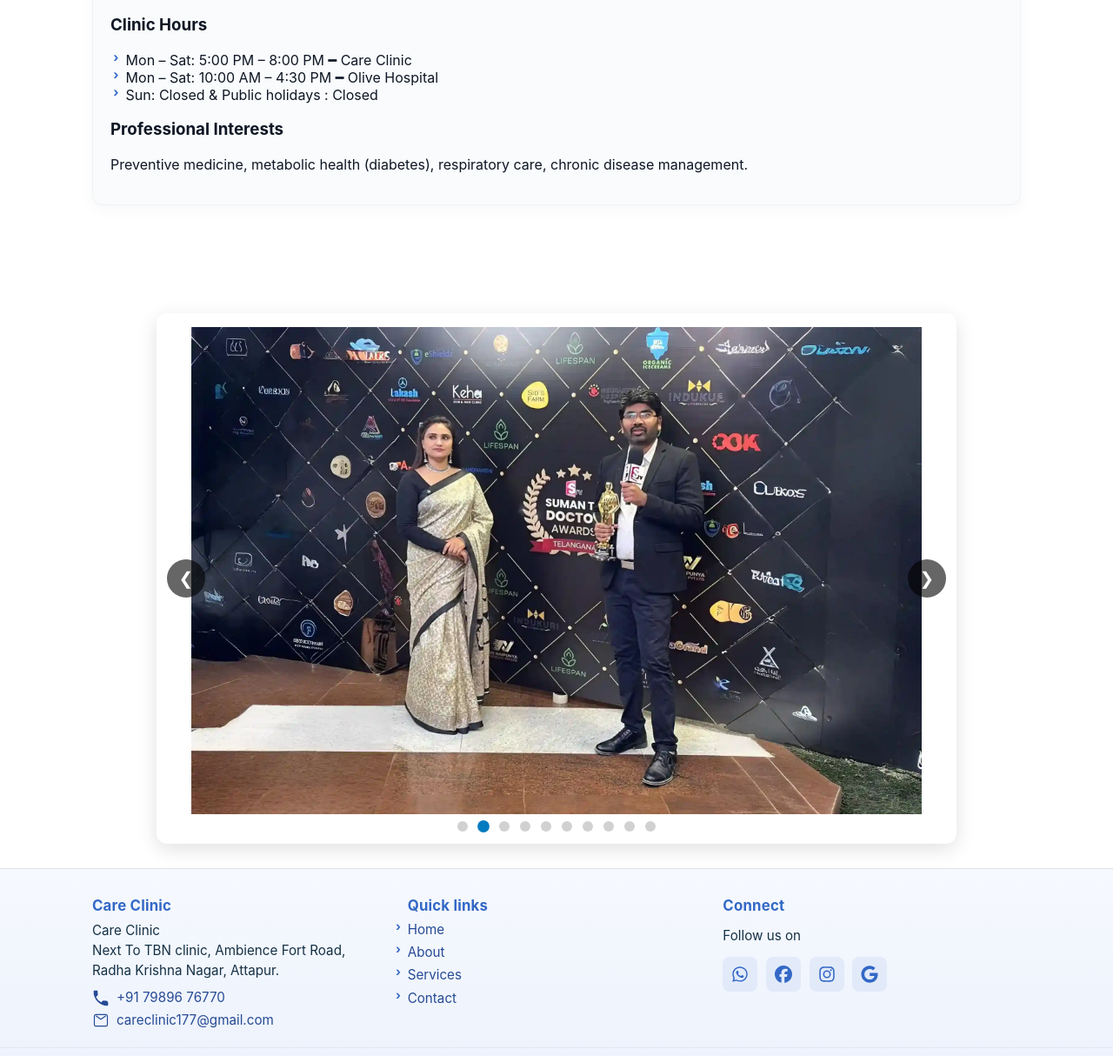
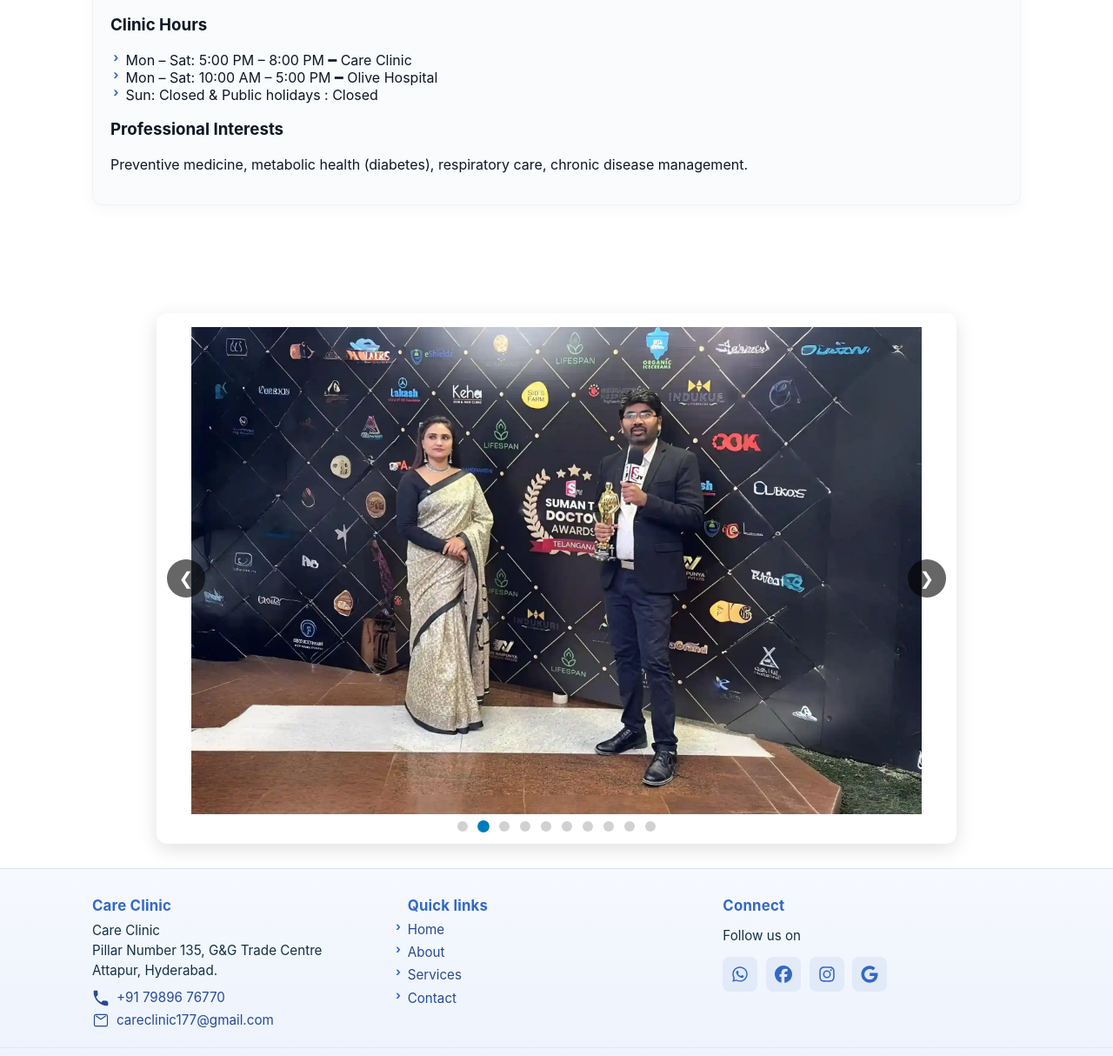
Before and after one commit to drrajarameshd/rr, a Jekyll site: the page about.html, which Jekyll copies as it is, in a window 1280 px wide. Shown: the part 1031-2245 px from the top of the page at 87% size. Built offline with Jekyll 4.4.1, drawn with Linux system fonts in a browser that asks for light colours.

Commit message:
Update Olive Hospital hours and address details

```diff
--- a/about.html
+++ b/about.html
@@ -250,7 +250,7 @@
       <h3>Clinic Hours</h3>
       <ul>
         <li>Mon – Sat: 5:00 PM – 8:00 PM ━ Care Clinic</li>
-        <li>Mon – Sat: 10:00 AM – 4:30 PM ━ Olive Hospital</li>
+        <li>Mon – Sat: 10:00 AM – 5:00 PM ━ Olive Hospital</li>
         <li>Sun: Closed & Public holidays : Closed</li>
       </ul>
 
@@ -313,8 +313,8 @@
         <h4>Care Clinic</h4>
         <address>
           Care Clinic<br/>
-          Next To TBN clinic, Ambience Fort Road,<br/>
-          Radha Krishna Nagar, Attapur.
+          Pillar Number 135, G&G Trade Centre<br/>
+          Attapur, Hyderabad.
         </address>
         <p class="contact-line">
           <!-- phone -->
```
